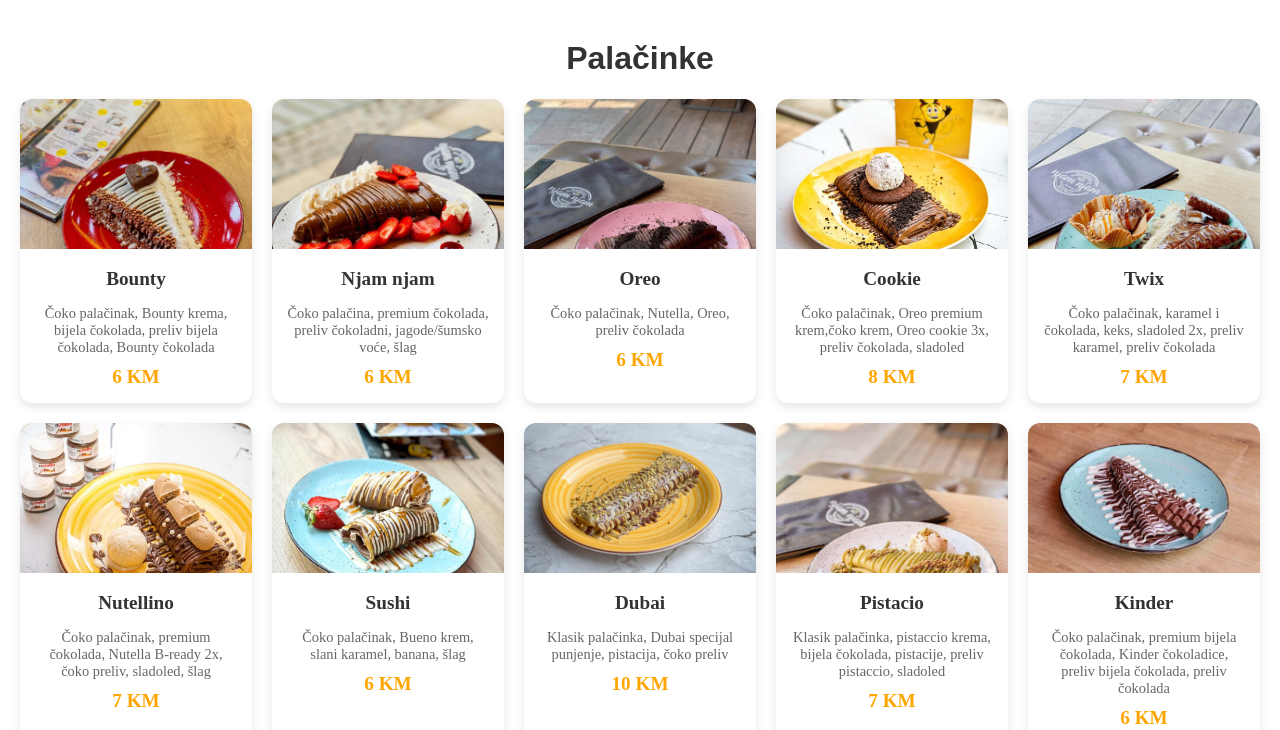
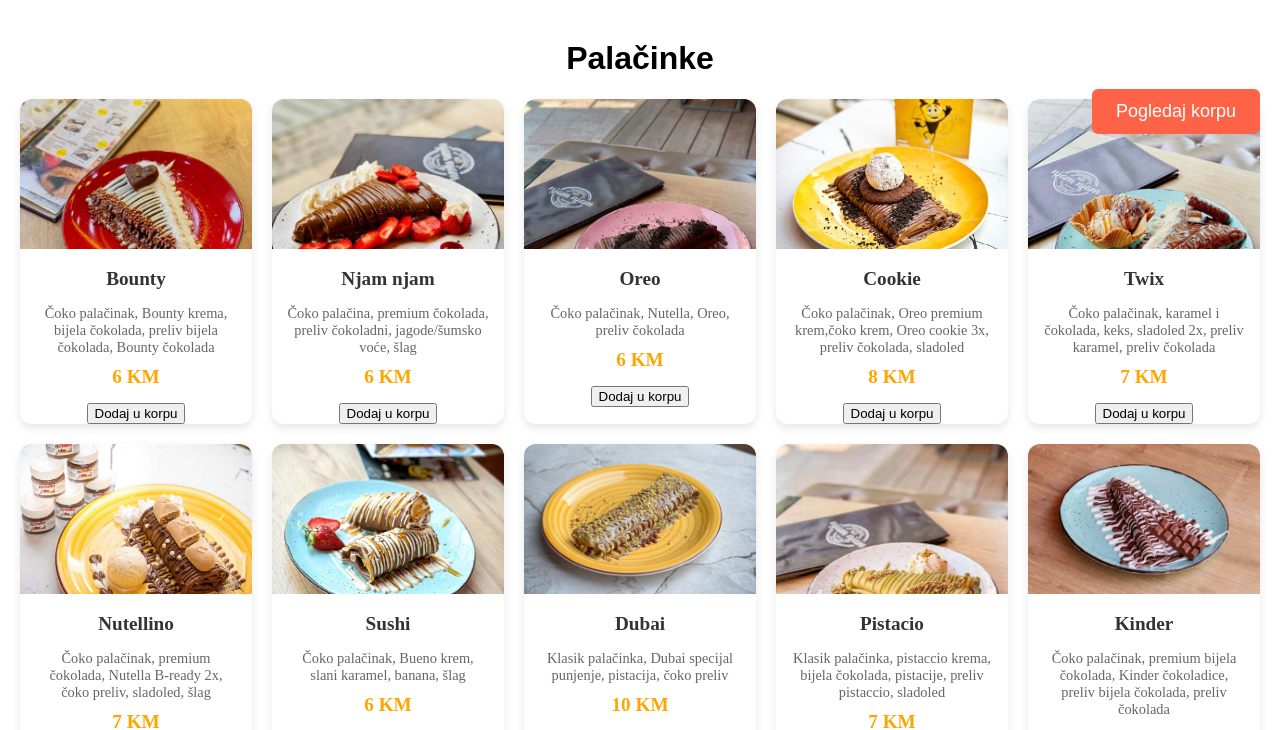
Before and after one commit to AjnaKaric296/Palacinkara-Njam-Njam, a React (Create React App) app: page /palacinke in a window 1280 px wide. Shown: the part 646-1376 px from the top of the page. Built offline with nearby package versions, Linux system fonts and the light colour scheme.

Commit message:
dodala mogucnost dodavanja proizvoda u korpu

```diff
--- a/src/App.css
+++ b/src/App.css
@@ -1,6 +1,6 @@
 /* App.css */
 
-body:not(.register-page), html:not(.register-page)  {
+body:not(.register-page,), html:not(.register-page)  {
   margin: 0;
   padding: 0;
   font-family: 'Times New Roman', Times, serif;
@@ -282,6 +282,25 @@ height: 335px;
 
 
 
+.naruci-btn-fix {
+  position: fixed;  /* fiksira dugme u viewportu */
+  bottom: 20px;     /* 20px od dna ekrana */
+  right: 20px;      /* 20px od desnog ruba */
+  padding: 12px 24px;
+  font-size: 18px;
+  background-color: #ff6347;
+  color: white;
+  border: none;
+  border-radius: 6px;
+  cursor: pointer;
+  z-index: 1000;   /* da je iznad ostalih elemenata */
+}
+
+.naruci-btn:hover {
+  background-color: #e758a3;
+}
+
+
 .footer {
   position: fixedcc;
   width: 97%;
--- a/src/App.js
+++ b/src/App.js
@@ -1,7 +1,6 @@
 // App.js
 import React, { useEffect } from "react";
 import { BrowserRouter as Router, Routes, Route, useLocation, Navigate } from "react-router-dom";
-
 import Login from "./login";
 import Register from "./register";
 import Poslastice from "./poslastice";
@@ -14,6 +13,8 @@ import Torte from './torte';
 import Pica from './pica';
 import Kontakt from "./kontakt";
 import Guest from "./Guest";
+import { CartProvider } from "./CartContext";
+
 
 
 function HomePage() {
@@ -95,6 +96,7 @@ function RequireAdmin({ children }) {
 
 export default function App() {
   return (
+    <CartProvider>
     <Router>
       <Routes>
         <Route path="/" element={<Layout />}>
@@ -117,6 +119,6 @@ export default function App() {
         </Route>
         <Route path="*" element={<Navigate to="/" replace />} />
       </Routes>
-    </Router>
+    </Router></CartProvider>
   );
 }
--- /dev/null
+++ b/src/CartContext.js
@@ -0,0 +1,25 @@
+import React, { createContext, useContext, useState } from "react";
+
+const CartContext = createContext();
+
+export function CartProvider({ children }) {
+  const [cart, setCart] = useState([]);
+
+  const addToCart = (item) => {
+    setCart((prev) => [...prev, item]);
+  };
+
+  const removeFromCart = (indexToRemove) => {
+    setCart((prev) => prev.filter((_, index) => index !== indexToRemove));
+  };
+
+  return (
+    <CartContext.Provider value={{ cart, addToCart, removeFromCart }}>
+      {children}
+    </CartContext.Provider>
+  );
+}
+
+export function useCart() {
+  return useContext(CartContext);
+}
--- a/src/Guest.js
+++ b/src/Guest.js
@@ -1,9 +1,25 @@
-// Guest.js
+import { useCart } from "./CartContext";
+
 export default function Guest() {
+  const { cart, removeFromCart } = useCart();
+
   return (
     <div>
       <h2>Dobrodošli, goste!</h2>
-      <p>Ovdje možete pregledati korpu, napraviti narudžbu itd.</p>
+      <hr />
+      <h3>Stavke u korpi:</h3>
+      {cart.length === 0 ? (
+        <p>Korpa je prazna.</p>
+      ) : (
+        <ul>
+          {cart.map((item, index) => (
+            <li key={index}>
+              {item.naziv} - {item.cijena} KM{" "}
+              <button onClick={() => removeFromCart(index)}>Ukloni</button>
+            </li>
+          ))}
+        </ul>
+      )}
     </div>
   );
 }
--- a/src/palacinke.js
+++ b/src/palacinke.js
@@ -1,6 +1,10 @@
 import React from 'react';
+import { Link } from 'react-router-dom';
+import { useCart } from './CartContext';
 
 const Palacinke = () => {
+  const { addToCart } = useCart();
+
   const cards = [
     {
       name: 'Bounty',
@@ -92,7 +96,6 @@ const Palacinke = () => {
       opis: 'Klasik palačinak, jabuka i vanila nadjev, preliv karamel i bijeli krem, orasi, sladoled',
       cijena: '7 KM'
     },
-
   ];
 
   return (
@@ -105,9 +108,25 @@ const Palacinke = () => {
             <div className="card-title">{card.name}</div>
             <div className="card-description">{card.opis}</div>
             <div className="card-price">{card.cijena}</div>
+            <button
+              className="bg-yellow-400 hover:bg-yellow-500 text-black font-semibold py-1 px-3 mt-2 rounded"
+              onClick={() =>
+                addToCart({
+                  id: index + 100,
+                  naziv: card.name,
+                  cijena: parseFloat(card.cijena), // '6 KM' → 6
+                })
+              }
+            >
+              Dodaj u korpu
+            </button>
           </div>
         ))}
       </div>
+
+      <Link to="/Guest">
+        <button className="naruci-btn-fix">Pogledaj korpu</button>
+      </Link>
     </div>
   );
 };
```
